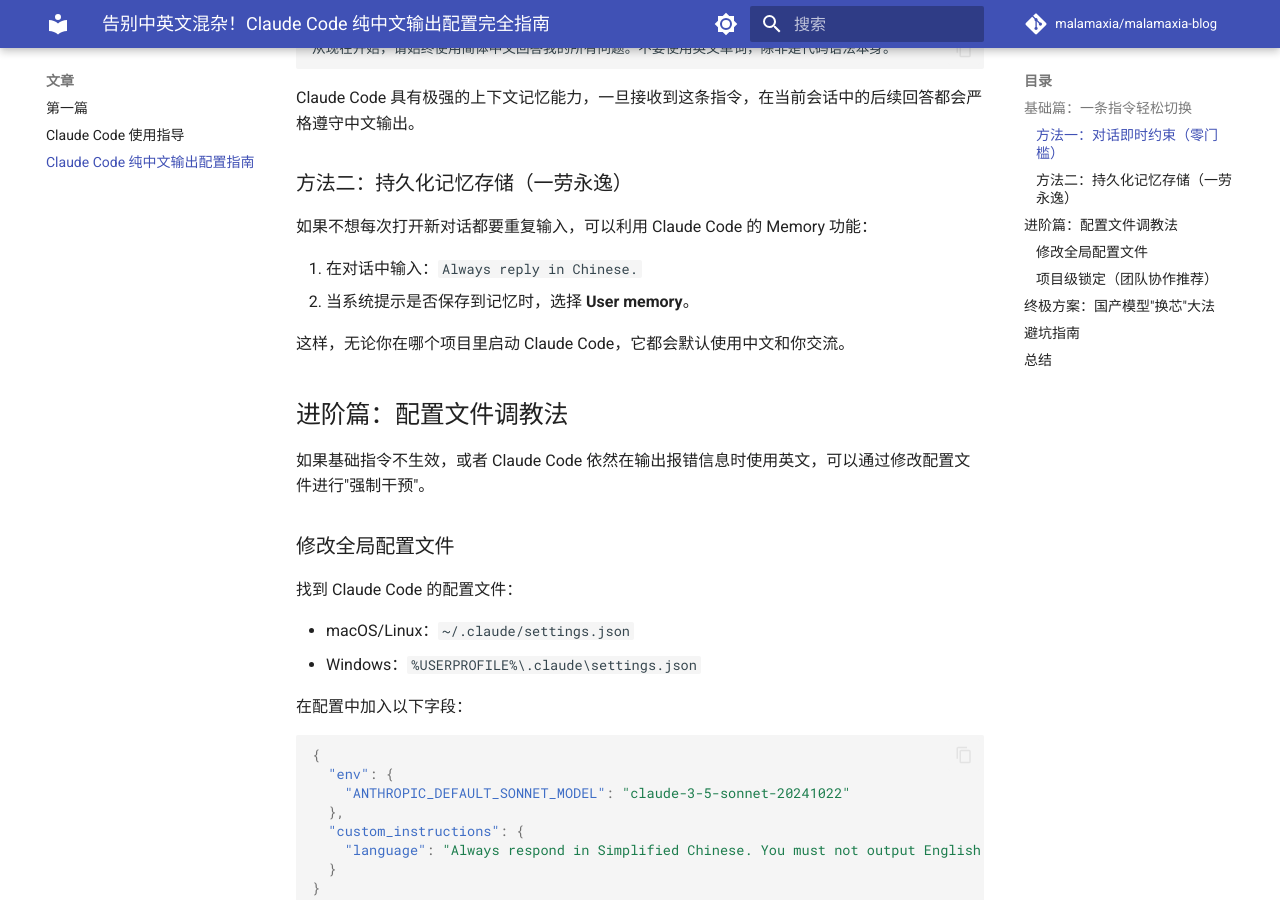
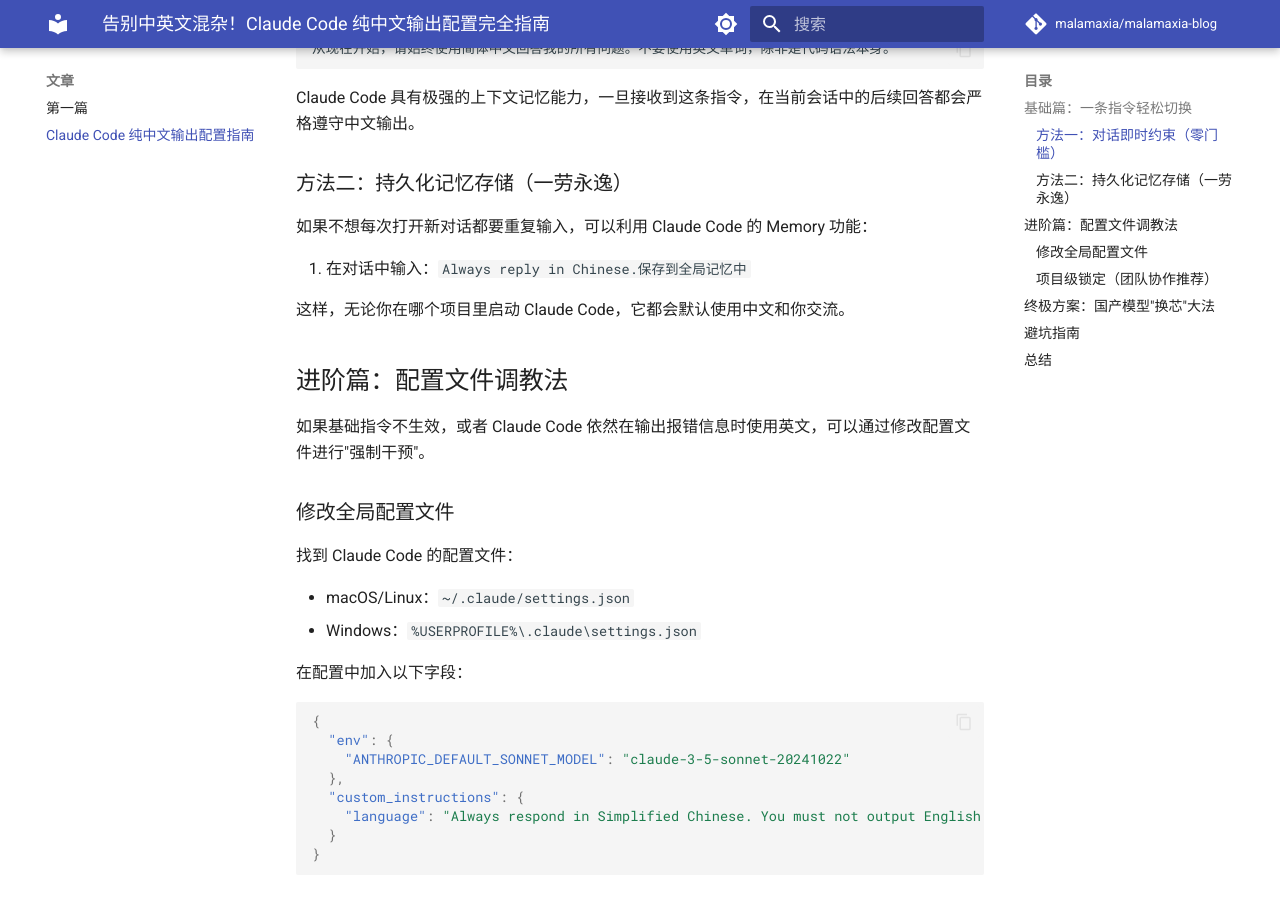
Before and after one commit to malamaxia/my-blog, an MkDocs documentation site: the page built from docs/articles/claude-code纯中文输出配置指南.md, in a window 1280 px wide and 900 px high, scrolled down 662 px. Built offline with MkDocs 1.6.1 and Material for MkDocs 9.7.7, drawn with Linux system fonts in a browser that asks for light colours; comment, search, counter and statistics services are not loaded.

Commit message:
feat: 重命名文章文件名为中文并删除旧文章
将 claude-code-chinese-output.md 重命名为 claude-code纯中文输出配置指南.md，删除 claude code使用指导.md，同步更新导航配置。

```diff
--- a/docs/articles/claude-code-chinese-output.md
+++ b/docs/articles/claude-code纯中文输出配置指南.md
@@ -30,8 +30,7 @@ Claude Code 具有极强的上下文记忆能力，一旦接收到这条指令
 
 如果不想每次打开新对话都要重复输入，可以利用 Claude Code 的 Memory 功能：
 
-1. 在对话中输入：`Always reply in Chinese.`
-2. 当系统提示是否保存到记忆时，选择 **User memory**。
+1. 在对话中输入：`Always reply in Chinese.保存到全局记忆中`
 
 这样，无论你在哪个项目里启动 Claude Code，它都会默认使用中文和你交流。
 
--- a/mkdocs.yml
+++ b/mkdocs.yml
@@ -34,8 +34,7 @@ nav:
   - 首页: index.md
   - 文章:
     - 第一篇: articles/first-post.md
-    - Claude Code 使用指导: articles/claude code使用指导.md
-    - Claude Code 纯中文输出配置指南: articles/claude-code-chinese-output.md
+    - Claude Code 纯中文输出配置指南: articles/claude-code纯中文输出配置指南.md
 
 markdown_extensions:
   - admonition
```
Also changed, not shown: docs/articles/claude code使用指导.md (deleted, +0 -3 lines).
